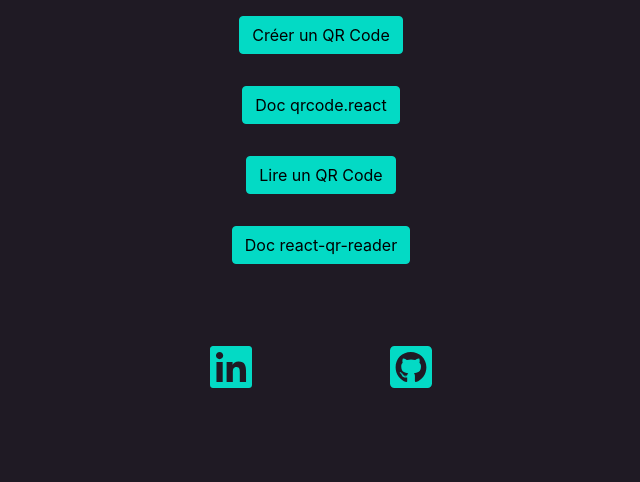
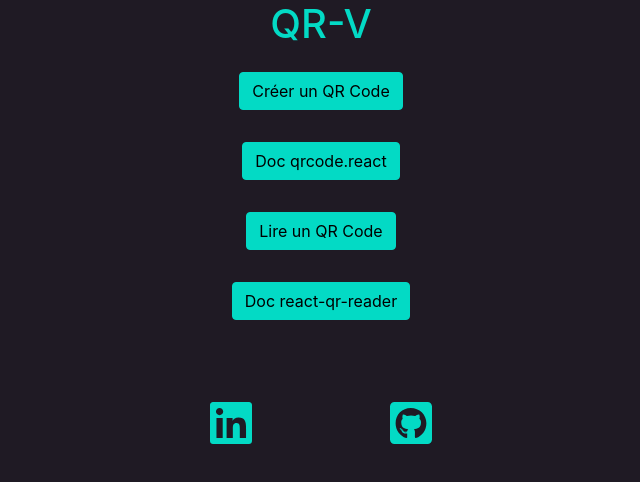
Before and after one commit to CzerwonyV/QR-V, a React (Create React App) app: page / in a window 1280 px wide. Shown: the top 482 px of the page, without its empty margins (319-959 px from the left). Built offline with nearby package versions, Linux system fonts and the light colour scheme.

Commit message:
feat(home): change title

```diff
--- a/public/index.html
+++ b/public/index.html
@@ -22,7 +22,7 @@
       work correctly both with client-side routing and a non-root public URL.
       Learn how to configure a non-root public URL by running `npm run build`.
     -->
-    <title>QR Czer</title>
+    <title>QR-V</title>
   </head>
   <body>
     <noscript>You need to enable JavaScript to run this app.</noscript>
--- a/src/components/Home/Home.css
+++ b/src/components/Home/Home.css
@@ -10,3 +10,7 @@
     display: flex;
     justify-content: space-between;
 }
+
+.TitleHome {
+    color:  #03DAC5 !important;
+}
--- a/src/components/Home/Home.jsx
+++ b/src/components/Home/Home.jsx
@@ -10,6 +10,7 @@ import './Home.css';
 const Home = () => {
     return (
         <div className="BtnHomeContent">
+            <h1 className="TitleHome">QR-V</h1>
             <BtnQRCreat />
             <BtnDocCreat />
             <BtnQRRead />
```
